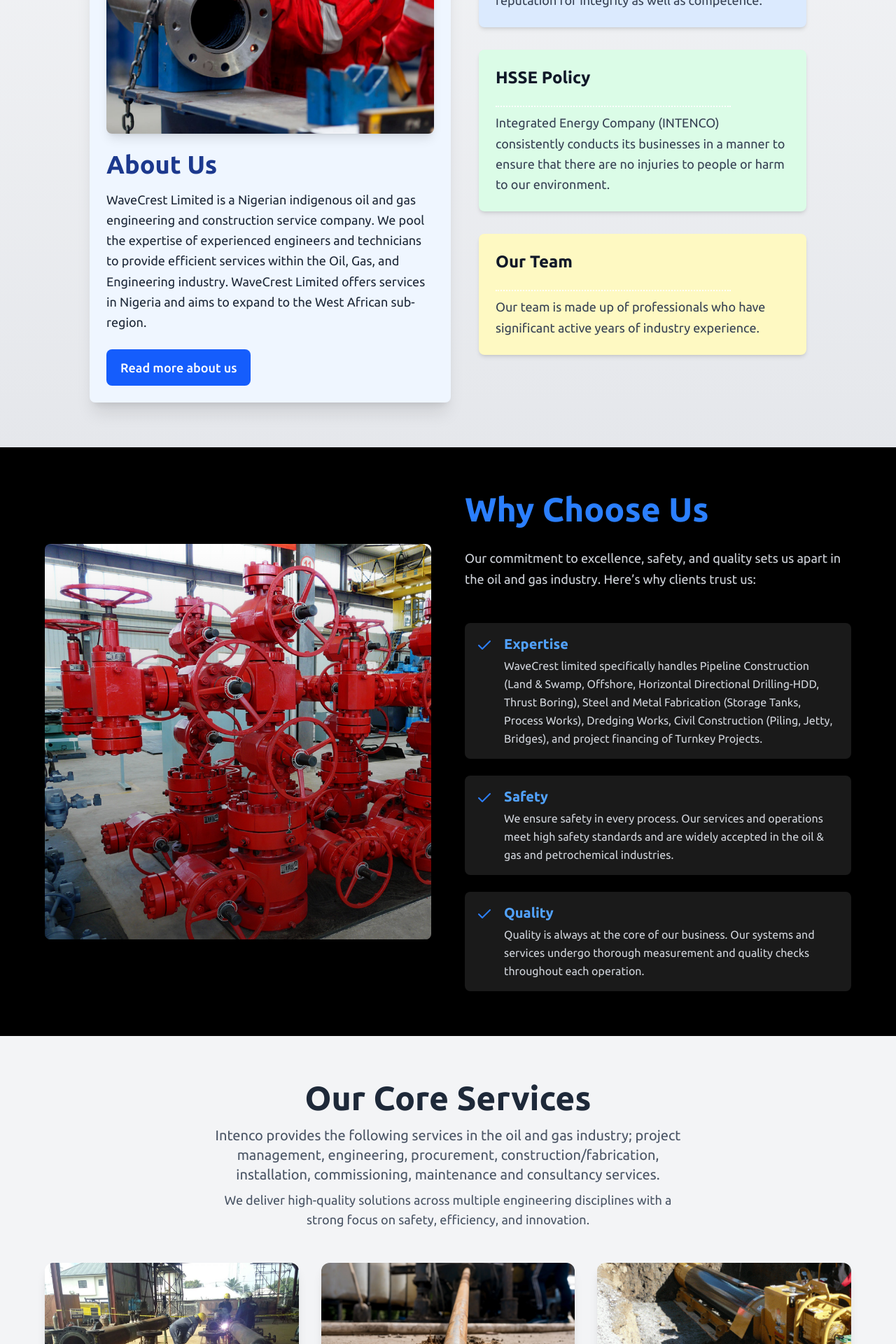
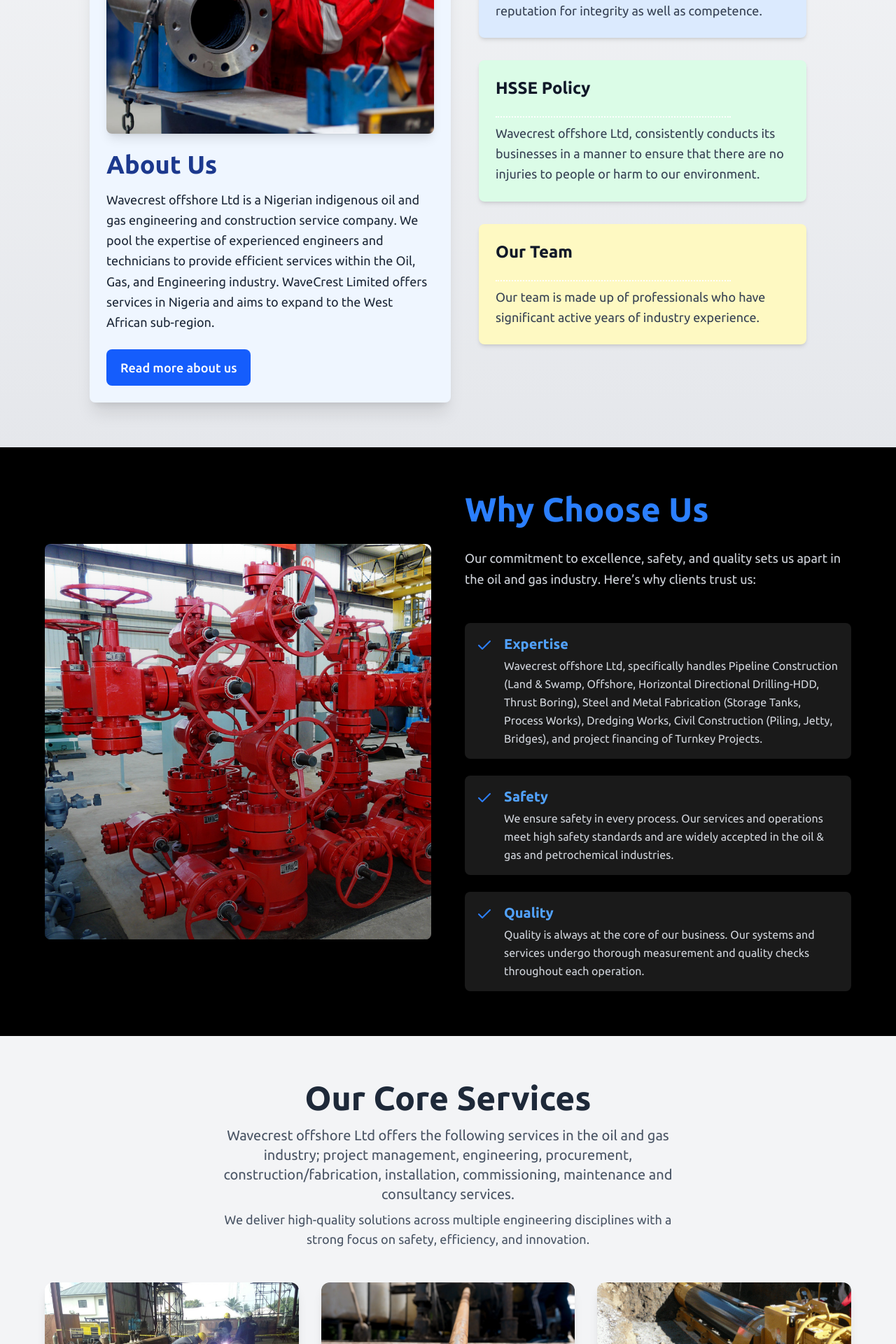
Before and after one commit to thedon-dev/wavecrest, a React (Vite) app: page / in a window 1280 px wide. Shown: the part 1077-2997 px from the top of the page at 70% size. Built offline with nearby package versions, Linux system fonts and the light colour scheme.

Commit message:
changes made

```diff
--- a/src/pages/HomeAbout.jsx
+++ b/src/pages/HomeAbout.jsx
@@ -12,7 +12,7 @@
     {
       title: "HSSE Policy",
       paragraph:
-        "Integrated Energy Company (INTENCO) consistently conducts its businesses in a manner to ensure that there are no injuries to people or harm to our environment.",
+        "Wavecrest offshore Ltd, consistently conducts its businesses in a manner to ensure that there are no injuries to people or harm to our environment.",
       bg: "bg-green-100",
     },
     {
@@ -38,12 +38,12 @@
             About Us
           </h1>
           <p className="text-base md:text-lg text-gray-800 leading-relaxed">
-            WaveCrest Limited is a Nigerian indigenous oil and gas engineering
-            and construction service company. We pool the expertise of
-            experienced engineers and technicians to provide efficient services
-            within the Oil, Gas, and Engineering industry. WaveCrest Limited
-            offers services in Nigeria and aims to expand to the West African
-            sub-region.
+            Wavecrest offshore Ltd is a Nigerian indigenous oil and gas
+            engineering and construction service company. We pool the expertise
+            of experienced engineers and technicians to provide efficient
+            services within the Oil, Gas, and Engineering industry. WaveCrest
+            Limited offers services in Nigeria and aims to expand to the West
+            African sub-region.
           </p>
           <button className="bg-blue-600 text-white px-5 py-3 rounded-lg mt-6 text-base md:text-lg font-medium hover:bg-blue-800 transition duration-300">
             Read more about us
--- a/src/pages/HomeChoose.jsx
+++ b/src/pages/HomeChoose.jsx
@@ -7,7 +7,7 @@
     {
       title: "Expertise",
       description:
-        "WaveCrest limited specifically handles Pipeline Construction (Land & Swamp, Offshore, Horizontal Directional Drilling-HDD, Thrust Boring), Steel and Metal Fabrication (Storage Tanks, Process Works), Dredging Works, Civil Construction (Piling, Jetty, Bridges), and project financing of Turnkey Projects.",
+        "Wavecrest offshore Ltd, specifically handles Pipeline Construction (Land & Swamp, Offshore, Horizontal Directional Drilling-HDD, Thrust Boring), Steel and Metal Fabrication (Storage Tanks, Process Works), Dredging Works, Civil Construction (Piling, Jetty, Bridges), and project financing of Turnkey Projects.",
     },
     {
       title: "Safety",
--- a/src/pages/HomeService.jsx
+++ b/src/pages/HomeService.jsx
@@ -56,8 +56,8 @@
             Our Core Services
           </h2>
           <p className="text-gray-600 text-xl max-w-2xl mb-2 mx-auto">
-            Intenco provides the following services in the oil and gas industry;
-            project management, engineering, procurement,
+            Wavecrest offshore Ltd offers the following services in the oil and
+            gas industry; project management, engineering, procurement,
             construction/fabrication, installation, commissioning, maintenance
             and consultancy services.
           </p>
--- a/src/pages/HseQuality.jsx
+++ b/src/pages/HseQuality.jsx
@@ -11,10 +11,10 @@
 
       <div className="flex flex-col gap-8 text-sm mt-10">
         <p className="font-semibold">
-          Dovewell Oilfield Services Limited, our foremost commitment is to
-          conduct all operations with utmost consideration for health and
-          safety, prioritizing the well-being of individuals and assets affected
-          by our activities. We understand that health, safety, and operational
+          Wavecrest offshore Ltd, our foremost commitment is to conduct all
+          operations with utmost consideration for health and safety,
+          prioritizing the well-being of individuals and assets affected by our
+          activities. We understand that health, safety, and operational
           efficiency are interconnected, forming an integral part of our daily
           endeavors.
         </p>
```
